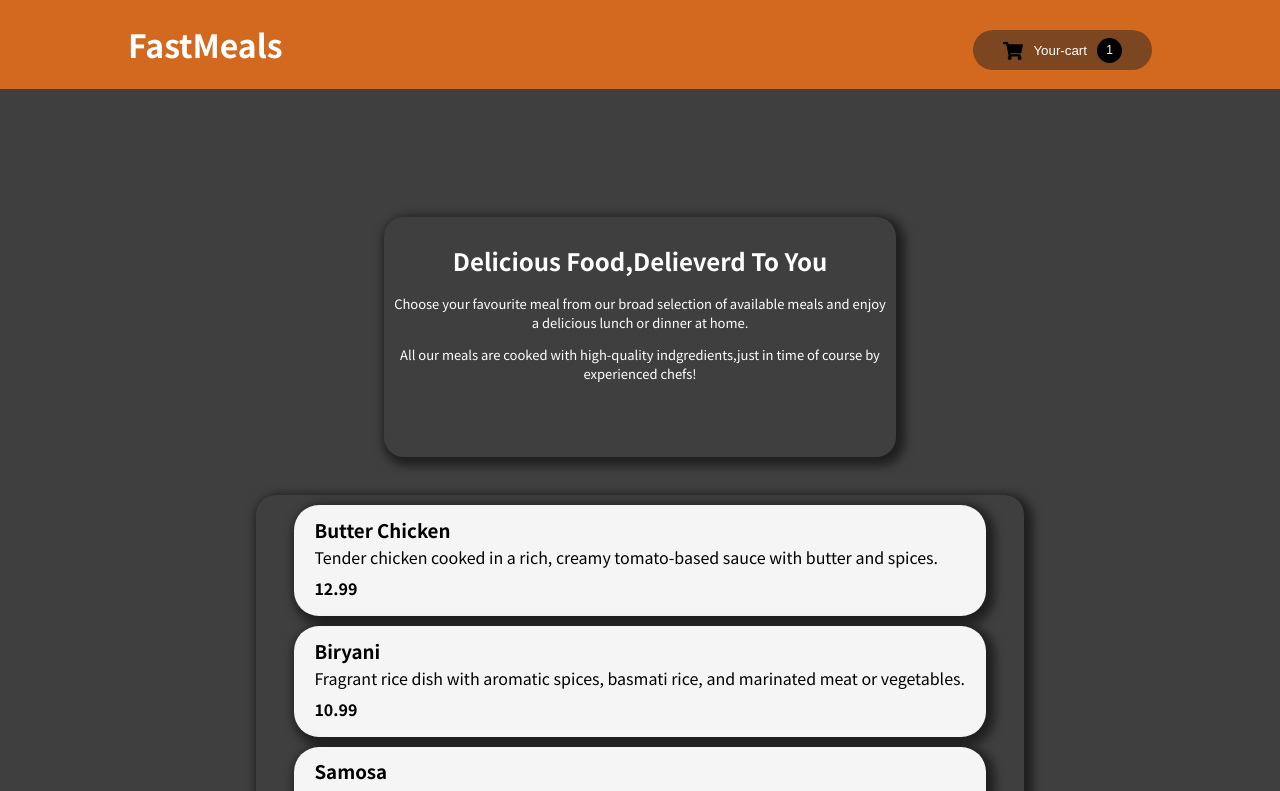
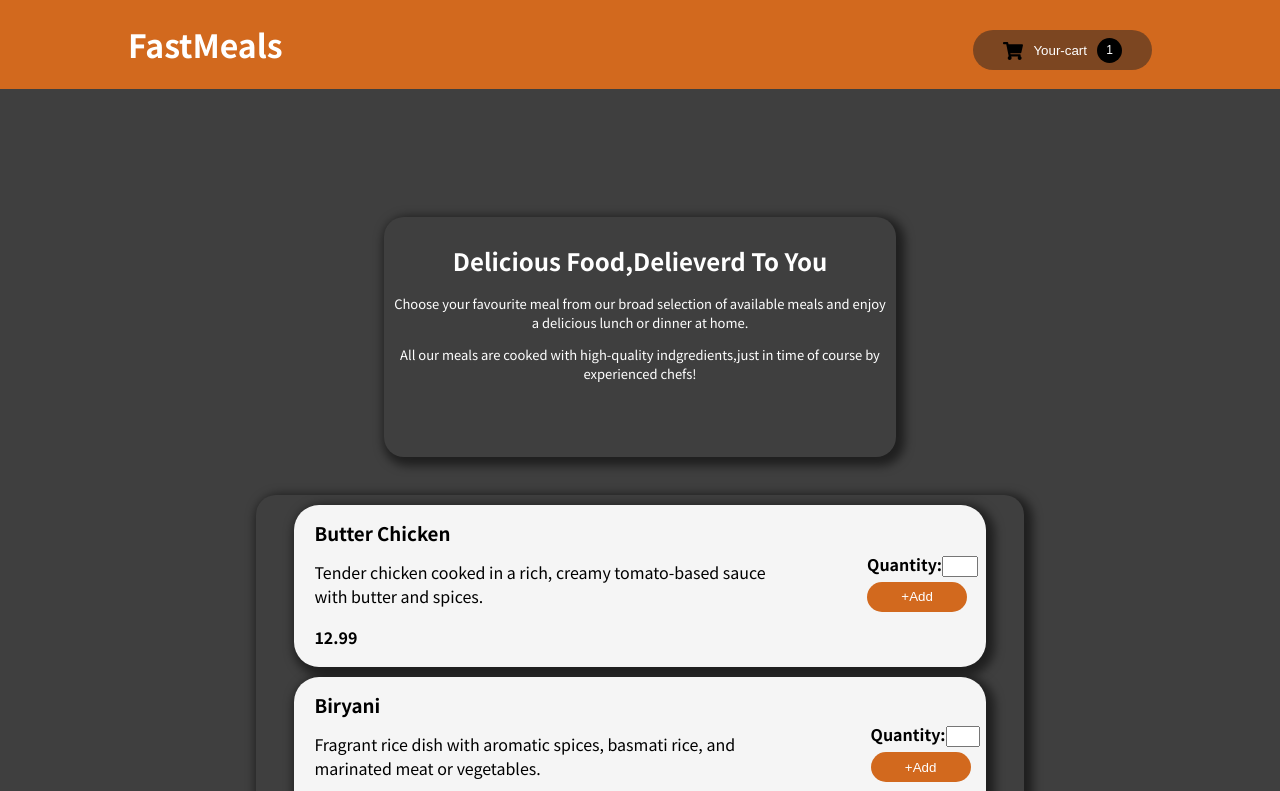
Before and after one commit to EshaGautam/Food-Order-App, a React (Create React App) app: page / in a window 1280 px wide. Shown: the top 791 px of the page. Built offline with nearby package versions, Linux system fonts and the light colour scheme.

Commit message:
Added Form and Add button to add  quantity

```diff
--- a/src/component/Cart/CartButton.css
+++ b/src/component/Cart/CartButton.css
@@ -14,6 +14,11 @@
     padding-left: 30px;
     padding-right: 30px;
  color: white;
+
+}
+.cart-button:hover{
+ background-color: antiquewhite;
+ color: black;
 
 }
 /* .add_cart{
--- a/src/component/Meals/MealItems.css
+++ b/src/component/Meals/MealItems.css
@@ -14,12 +14,17 @@
   color: black;
   width: 50%;
   margin: auto;
-    margin-bottom: 10px;
+  margin-bottom: 10px;
   border-radius: 25px;
   padding-left: 20px;
   padding-top: 1px;
   padding-bottom: 1px;
   box-shadow: 4px 4px 10px 5px rgba(0, 0, 0, 0.5);
   width: 90%;
-  line-height: 60%;
+  line-height: 100%;
+  display:flex;
+  justify-content: space-between;
 }
+.meal-data div p{
+  line-height: 1.5;
+}
--- a/src/component/Meals/MealItems.js
+++ b/src/component/Meals/MealItems.js
@@ -1,5 +1,6 @@
 import "./MealItems.css"
 import Card from "../UI/Card";
+import QuantityForm from "./QuantityForm";
 
 function MealItems() {
 
@@ -35,13 +36,21 @@ const Meals = [
 ];
 
 
-const MealData = Meals.map((data,index)=>(
+const MealData = Meals.map((data, index) => (
+
     <div className="meal-data" key={index}>
-     <h3>{data.name}</h3>
-     <p>{data.description}</p>
-     <h4>{data.price}</h4>
-    </div>
-))
+        <div >
+       <h3>{data.name}</h3>
+      <p>{data.description}</p>
+      <h4>{data.price}</h4>
+      </div>
+      <div>
+        <QuantityForm />
+      </div>
+      </div>
+
+
+));
 
   return (
     <Card className='meal-item'>{MealData}</Card>
--- /dev/null
+++ b/src/component/Meals/QuantityForm.css
@@ -0,0 +1,28 @@
+.form-style{
+    margin: auto;
+    margin-top: 25%;
+    margin-left:40%;
+
+}
+.form-style input{
+width:30%;
+}
+.form-style label{
+    font-weight: bold;
+    font-size: medium;
+}
+.form_btn{
+    border: none;
+    color:white;
+    background-color: chocolate;
+    border-radius: 20px;
+    width: 100px;
+    height: 30px;
+    margin-top: 5px;
+
+}
+
+.form_btn:hover{
+    background-color: brown;
+    box-shadow: 2px 2px 5px 3px rgb(175, 81, 81);
+}
--- /dev/null
+++ b/src/component/Meals/QuantityForm.js
@@ -0,0 +1,18 @@
+import React from 'react'
+import './QuantityForm.css'
+import Button from '../Button/Button'
+
+function QuantityForm() {
+  return (
+   <div>
+   <form className='form-style' >
+    <label htmlFor='qty'>
+        Quantity:<input type="number" id="qty"></input>
+    </label>
+    <Button type='button' className="form_btn">+Add</Button>
+   </form>
+    </div>
+  )
+}
+
+export default QuantityForm
```
